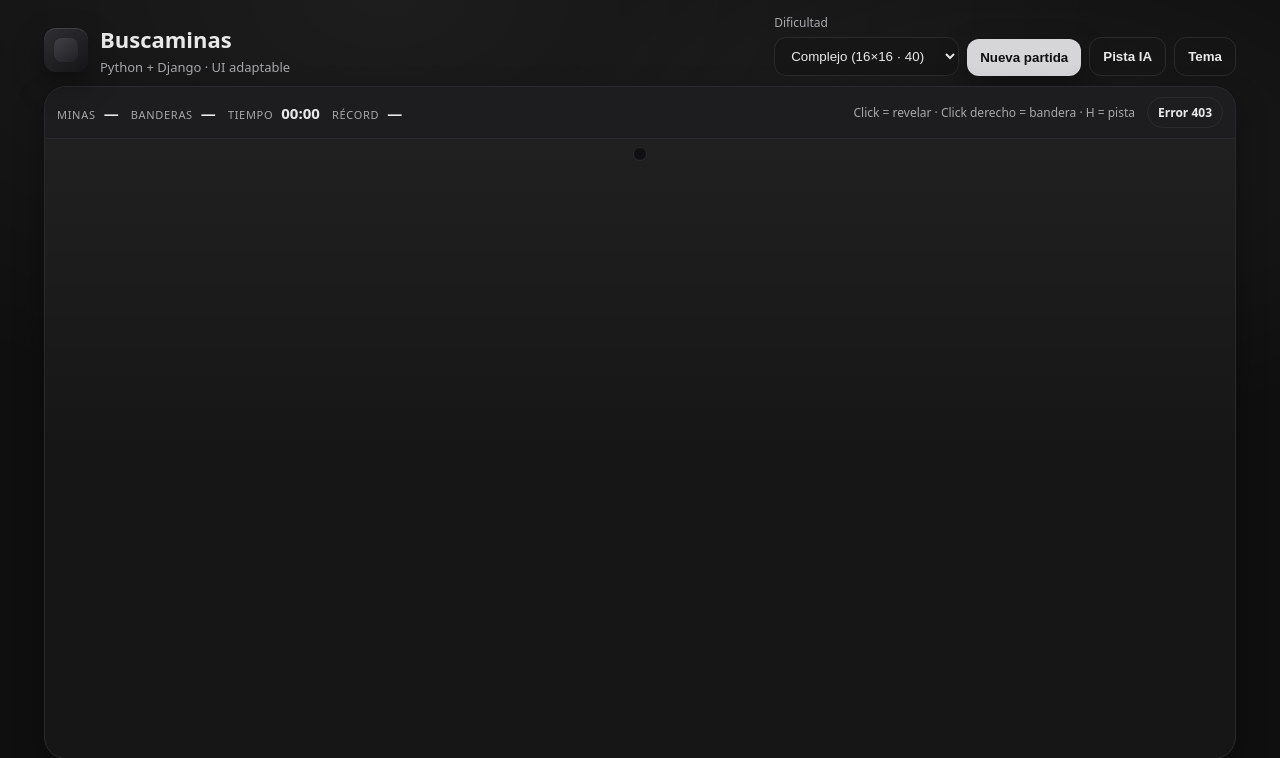
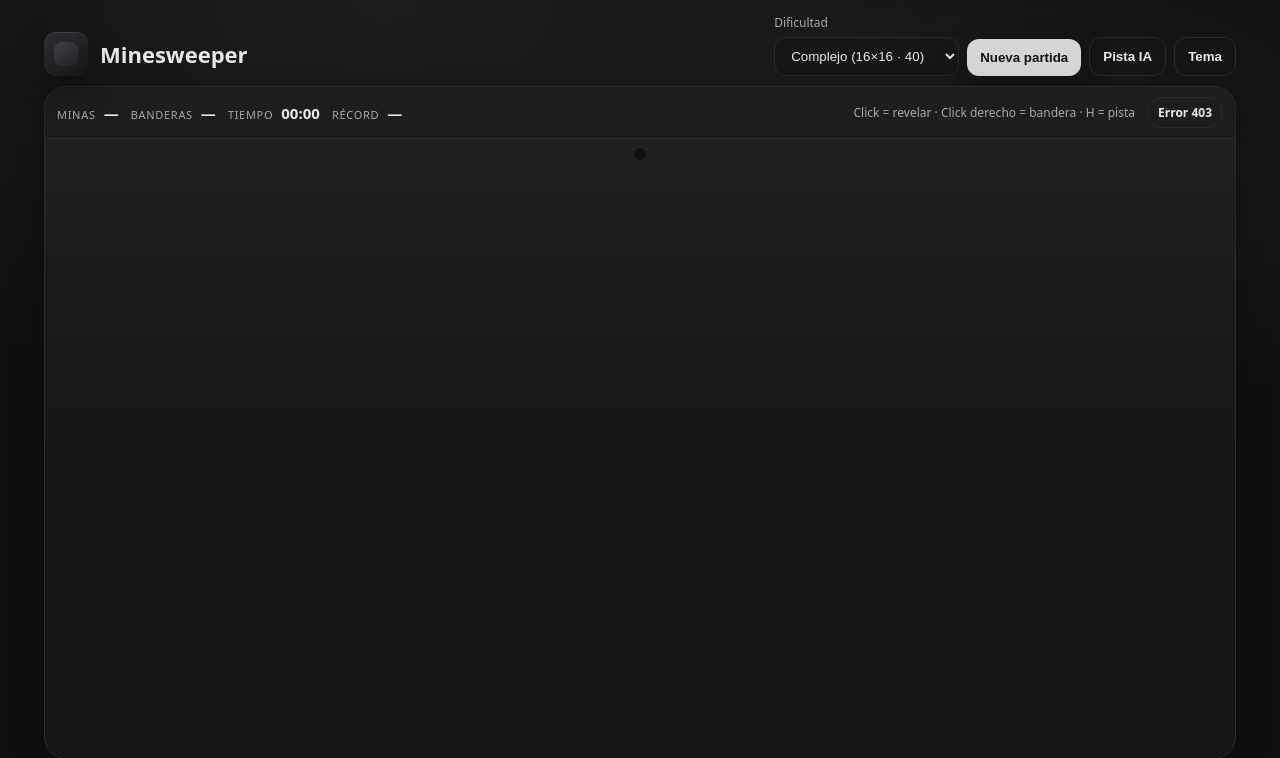
Before and after one commit to lu-developer476/Minesweeper, a Django app: page / in a window 1280 px wide. Shown: the top 758 px of the page. Run offline with Django 5.2, Linux system fonts and the light colour scheme.

Commit message:
Set tab title to Buscaminas and remove subtitle text (#4)

```diff
--- a/minesweeper_portfolio/settings.py
+++ b/minesweeper_portfolio/settings.py
@@ -90,9 +90,11 @@ TIME_ZONE = "America/Argentina/Cordoba"
 USE_I18N = True
 USE_TZ = True
 
-STATIC_URL = "static/"
+STATIC_URL = "/static/"
 STATICFILES_DIRS = [BASE_DIR / "static"]
 STATIC_ROOT = BASE_DIR / "staticfiles"
+# Robust static serving on platforms where collectstatic artifacts may be unavailable
+WHITENOISE_USE_FINDERS = True
 
 # WhiteNoise storage. Manifest mode can crash with 500 if manifest is missing.
 USE_MANIFEST_STATICFILES = os.getenv("DJANGO_USE_MANIFEST_STATICFILES", "0") == "1"
--- a/templates/game/index.html
+++ b/templates/game/index.html
@@ -4,7 +4,7 @@
   <head>
     <meta charset="utf-8" />
     <meta name="viewport" content="width=device-width, initial-scale=1" />
-    <title>Buscaminas — Django</title>
+    <title>Buscaminas</title>
     <link rel="icon" type="image/svg+xml" href="{% static 'favicon.svg' %}">
 
     <link rel="stylesheet" href="{% static 'css/styles.css' %}">
@@ -15,8 +15,8 @@
         <div class="brand">
           <div class="logo" aria-hidden="true"></div>
           <div>
-            <h1>Buscaminas</h1>
-            <p class="subtitle">Python + Django · UI adaptable</p>
+            <h1>Minesweeper</h1>
+
           </div>
         </div>
 
```
